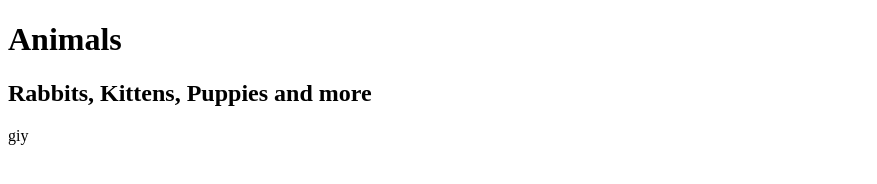
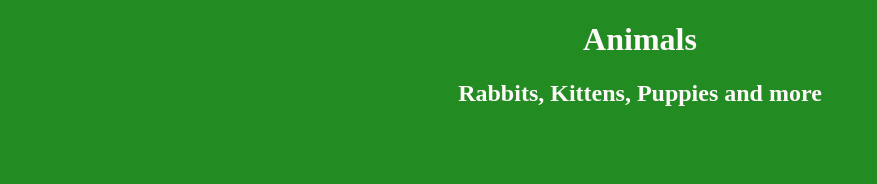
Before and after one commit to HannaTOKYO/Shelter, a plain HTML site: page index.html in a window 1280 px wide. Shown: the whole page, without its empty margins (0-877 px from the left). Drawn offline with Linux system fonts and the light colour scheme.

Commit message:
Adding style

```diff
--- a/index.html
+++ b/index.html
@@ -8,7 +8,7 @@
 </head>
 <body>
     <h1>Animals</h1>
-    <h2> Rabbits, Kittens, Puppies and more</h2>giy
+    <h2> Rabbits, Kittens, Puppies and more</h2>
 
 </body>
 </html>
--- a/style.css
+++ b/style.css
@@ -0,0 +1,5 @@
+body {
+    background-color:  forestgreen;
+    color:snow;
+    text-align: center;
+}
```
